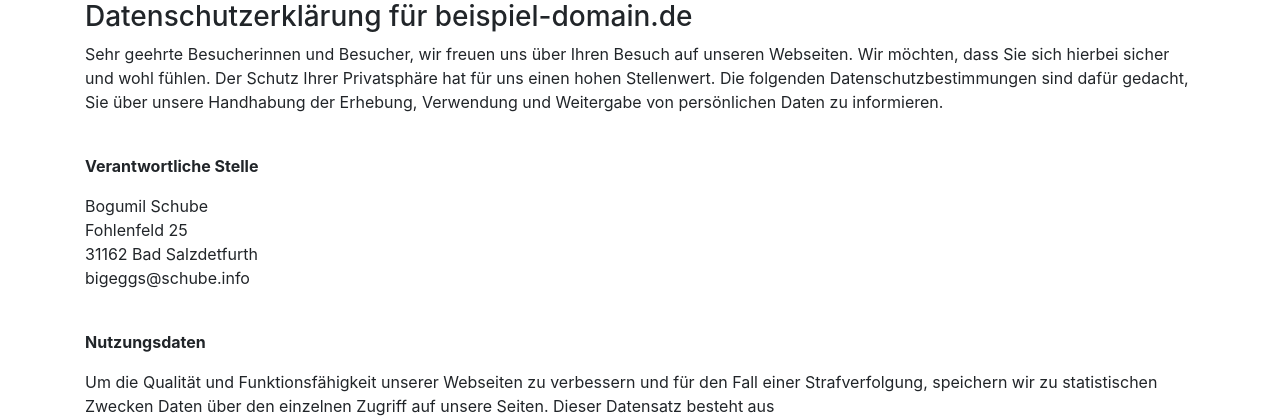
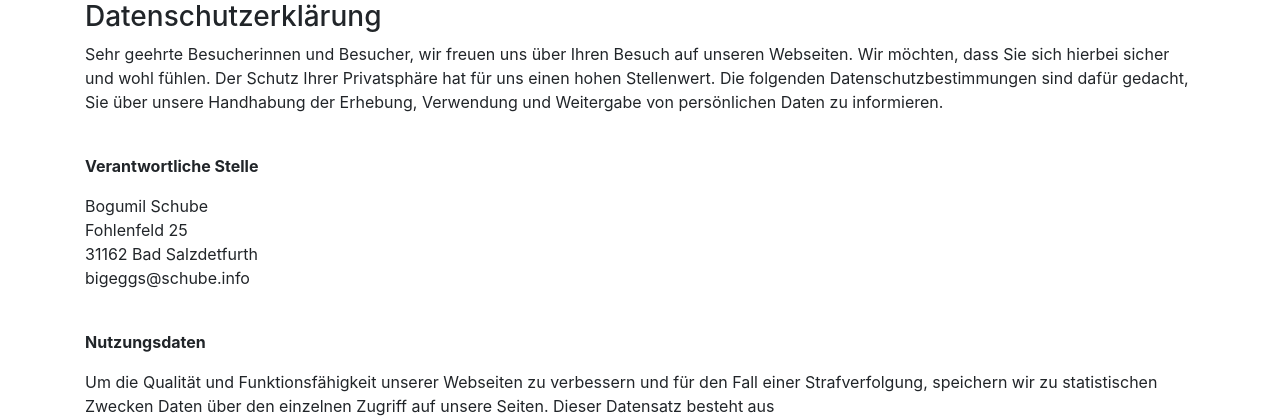
Before and after one commit to limugob/big_eggs, a Django app: page /datenschutz/ in a window 1280 px wide. Shown: the top 420 px of the page. Run offline with Django 3.2, Linux system fonts and the light colour scheme; parts of the project's set-up code (start-up, migrations or seed data) failed here and were passed over; some libraries are stand-ins or nearby versions.

Commit message:
remove example

```diff
--- a/big_eggs/core/templates/big_eggs/datenschutz.html
+++ b/big_eggs/core/templates/big_eggs/datenschutz.html
@@ -5,7 +5,7 @@
 
 <div class="container">
 
-<h3>Datenschutzerklärung für beispiel-domain.de</h3>
+<h3>Datenschutzerklärung</h3>
 <p>Sehr geehrte Besucherinnen und Besucher, wir freuen uns über Ihren Besuch auf unseren Webseiten. Wir möchten, dass Sie sich hierbei sicher und wohl fühlen. Der Schutz Ihrer Privatsphäre hat für uns einen hohen Stellenwert. Die folgenden Datenschutzbestimmungen sind dafür gedacht, Sie über unsere Handhabung der Erhebung, Verwendung und Weitergabe von persönlichen Daten zu informieren.</p><br>
 
 <p><b>Verantwortliche Stelle</b></p>
```
